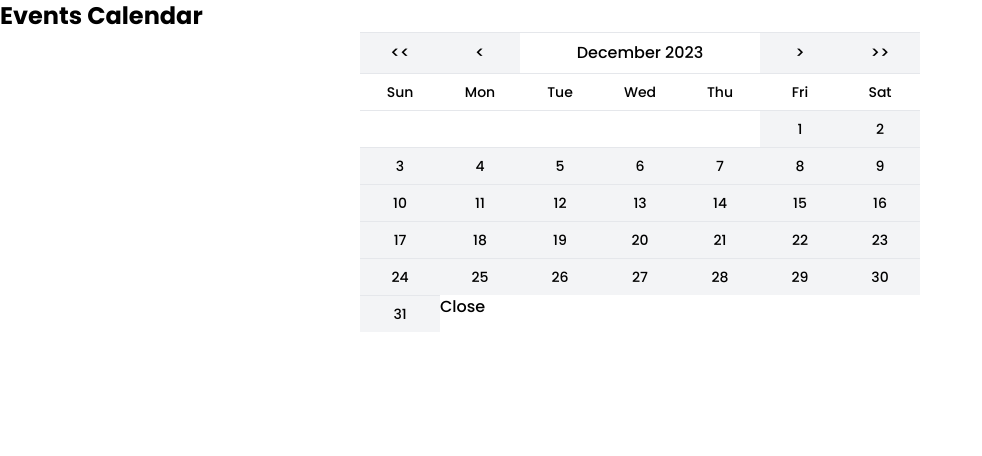
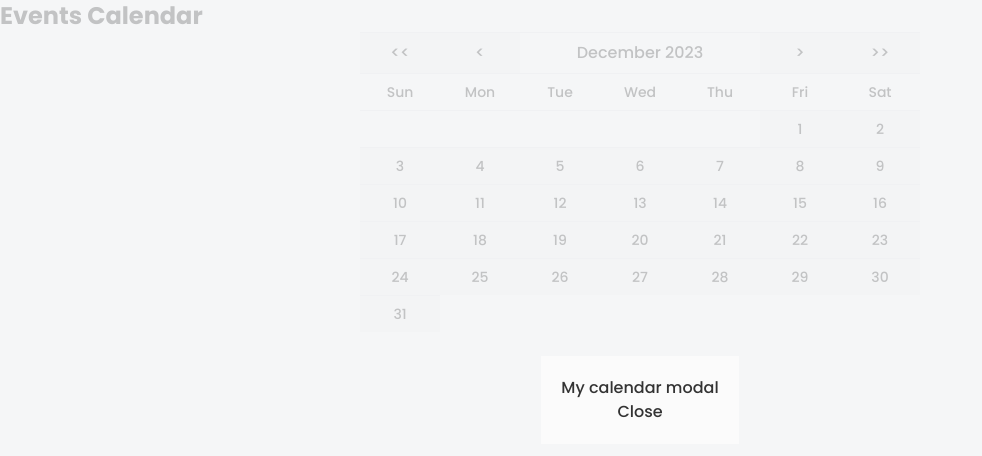
Before and after one commit to marcelamejiao/Event-Calendar, a React (Vite) app: page / in a window 1280 px wide. Both pictures are taken after a click on the element "10". Shown: the top 456 px of the page, without its empty margins (0-982 px from the left). Built offline with nearby package versions, Linux system fonts and the light colour scheme.

Commit message:
add basic modal styling

```diff
--- a/src/components/Modal/Modal.tsx
+++ b/src/components/Modal/Modal.tsx
@@ -5,9 +5,10 @@ type modalProps = {
 export const Modal = ({ setShowModal }: modalProps)  => {
 
 	return (
-		<div>
-			<div>
+		<div className="inset-0 fixed bg-gray-100 opacity-80 z-10 flex justify-center items-center overflow-y-hidden">
+			<div className="w-50 flex flex-col bg-neutral-50 items-center justify-center p-5 ">
 				<div>
+					<h1>My calendar modal</h1>
 					<button onClick={setShowModal}>Close</button>
 				</div>
 			</div>
```
